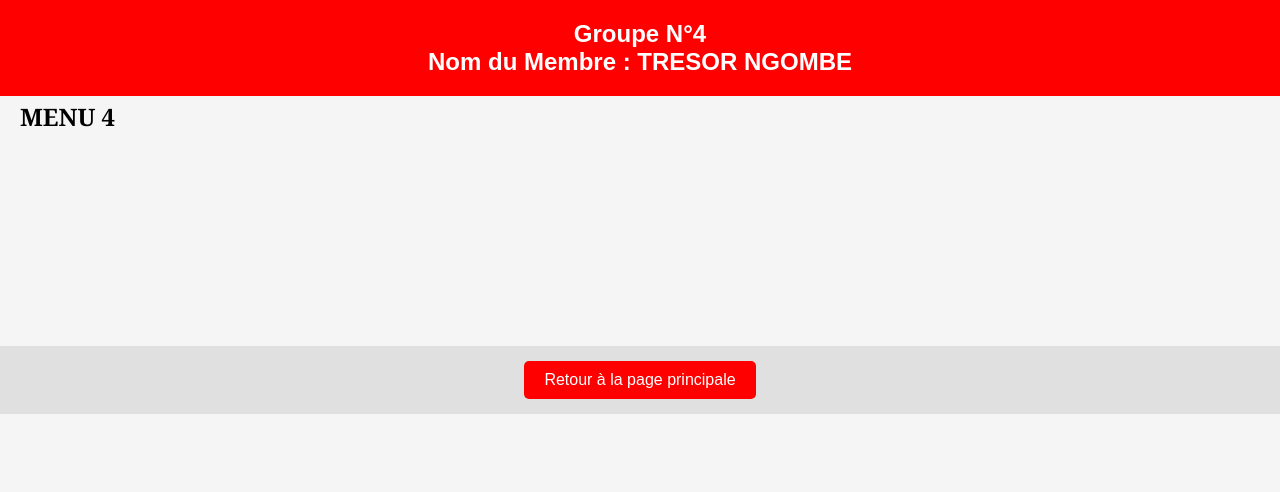
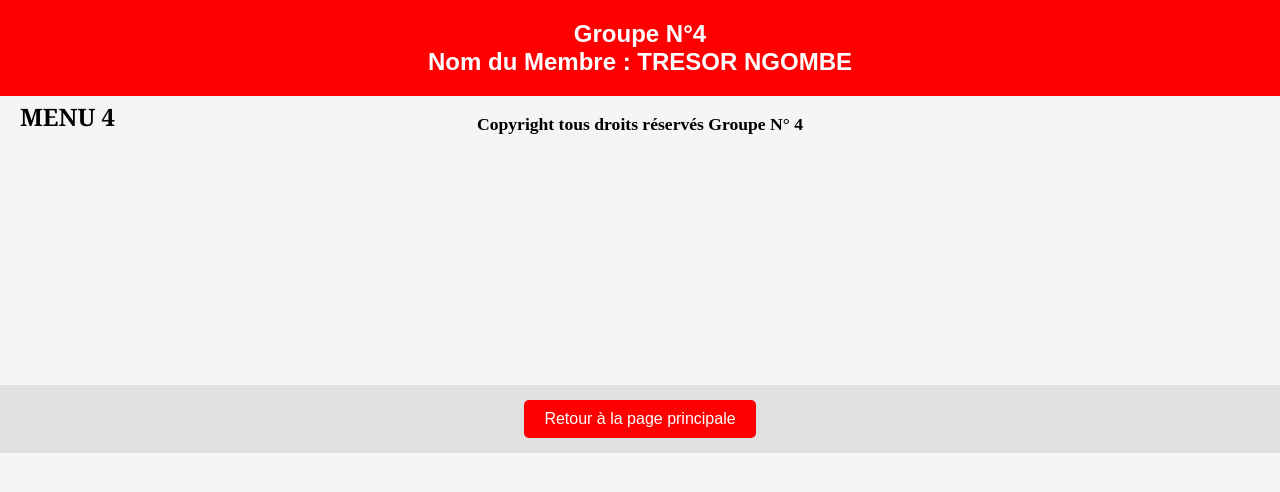
Before and after one commit to Shogun44/projet_html_css_groupe, a plain HTML site: page NGOMBE.html in a window 1280 px wide. Drawn offline with Linux system fonts and the light colour scheme.

Commit message:
NGOMBE.html modifié

```diff
--- a/NGOMBE.html
+++ b/NGOMBE.html
@@ -59,7 +59,11 @@
     <header>
         Groupe N°4 <br> Nom du Membre : TRESOR NGOMBE
     </header>
-
+    <footer>
+        <center><p style="font-weight: bold; font-size: 1.1rem; color: black; font-family: 'Cinzel', serif;">
+             Copyright tous droits réservés Groupe N° 4
+         </p></center>
+     </footer>
     <!-- Menu 1 avec une écriture élégante -->
     <div class="menu">Menu 4</div>
 
```
